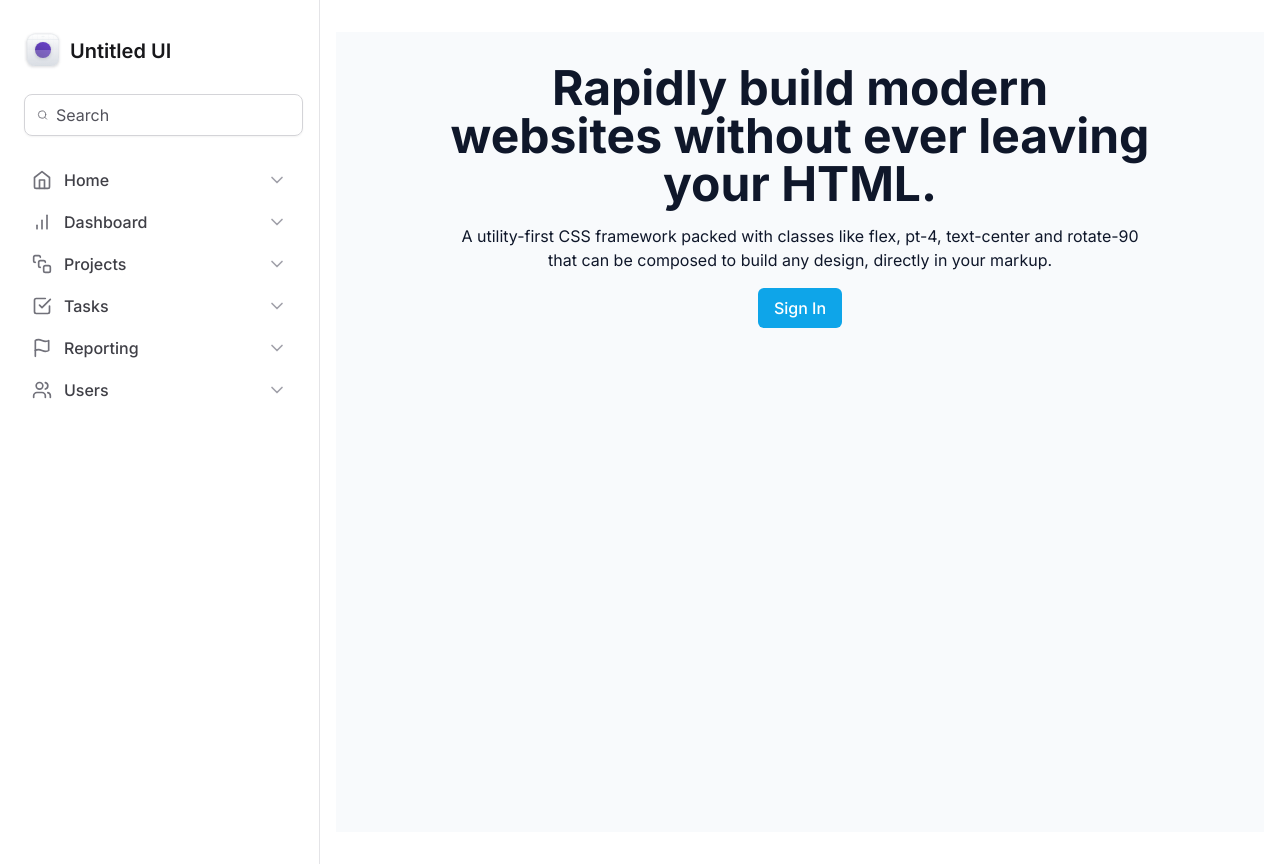
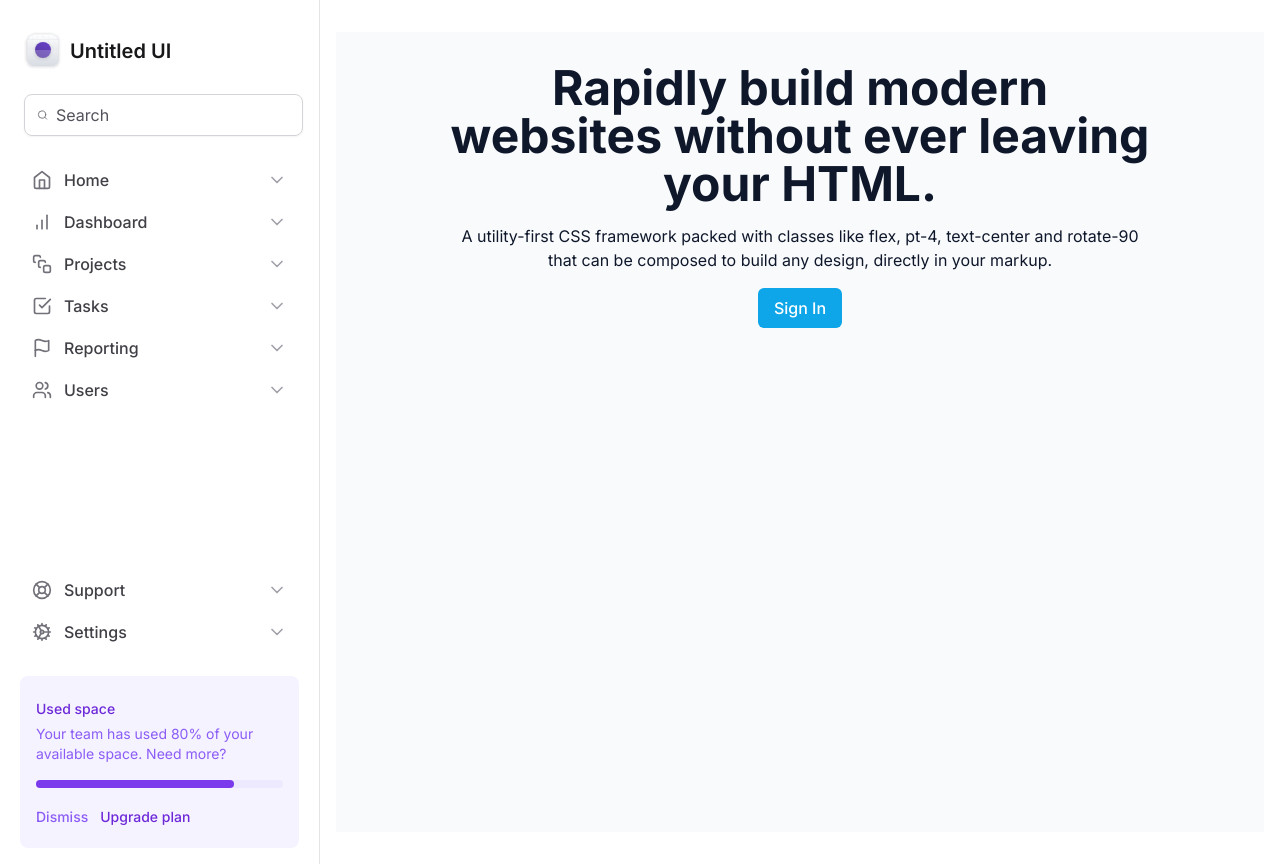
Before and after one commit to Adriano0106/tailwind-next, a Next.js app: page / in a window 1280 px wide. Shown: the top 864 px of the page. Built offline with nearby package versions, Linux system fonts and the light colour scheme.

Commit message:
Cria Widget de espaço usado/utilizado

```diff
--- a/src/app/components/Sidebar/MainNavigation/index.tsx
+++ /dev/null
@@ -1,22 +0,0 @@
-import { NavItem } from "./NavItem";
-import {
-  BarChart,
-  CheckSquare,
-  Flag,
-  Home,
-  SquareStack,
-  Users,
-} from "lucide-react";
-
-export function MainNavigation() {
-  return (
-    <nav className="space-y-0.5">
-      <NavItem title="Home" icon={Home} />
-      <NavItem title="Dashboard" icon={BarChart} />
-      <NavItem title="Projects" icon={SquareStack} />
-      <NavItem title="Tasks" icon={CheckSquare} />
-      <NavItem title="Reporting" icon={Flag} />
-      <NavItem title="Users" icon={Users} />
-    </nav>
-  );
-}
--- /dev/null
+++ b/src/app/components/Sidebar/NavItem.tsx
@@ -0,0 +1,22 @@
+import { ChevronDown } from "lucide-react";
+import { ElementType } from "react";
+
+export interface NavItemProps {
+  title: string;
+  icon: ElementType;
+}
+
+export function NavItem({ title, icon: Icon }: NavItemProps) {
+  return (
+    <a
+      href=""
+      className="group flex items-center gap-3 rounded px-3 py-2 hover:bg-violet-50"
+    >
+      <Icon className="h-5 w-5 text-zinc-500" />
+      <span className="font-medium text-zinc-700 group-hover:text-violet-500">
+        {title}
+      </span>
+      <ChevronDown className="ml-auto h-5 w-5 text-zinc-400 group-hover:text-violet-300" />
+    </a>
+  );
+}
--- /dev/null
+++ b/src/app/components/Sidebar/UsedSpaceWidget.tsx
@@ -0,0 +1,33 @@
+export function UsedSpaceWidget() {
+  return (
+    <div className="flex flex-col gap-4 rounded-lg bg-violet-50 px-4 py-5">
+      <div className="space-y-1">
+        <span className="text-sm/5 font-medium text-violet-700">
+          Used space
+        </span>
+        <p className="text-sm/5 text-violet-500">
+          Your team has used 80% of your available space. Need more?
+        </p>
+      </div>
+
+      <div className="h-2 rounded-full bg-violet-100">
+        <div className="h-2 w-4/5 rounded-full bg-violet-600" />
+      </div>
+
+      <div className="space-x-3">
+        <button
+          type="button"
+          className="text-sm font-medium text-violet-500 hover:text-violet-700"
+        >
+          Dismiss
+        </button>
+        <button
+          type="button"
+          className="text-sm font-medium text-violet-700 hover:text-violet-900"
+        >
+          Upgrade plan
+        </button>
+      </div>
+    </div>
+  );
+}
--- a/src/app/components/Sidebar/index.tsx
+++ b/src/app/components/Sidebar/index.tsx
@@ -1,10 +1,21 @@
 import { Logo } from "./Logo";
-import { Search } from "lucide-react";
-import { MainNavigation } from "./MainNavigation";
+import {
+  Search,
+  BarChart,
+  CheckSquare,
+  Flag,
+  Home,
+  SquareStack,
+  Users,
+  LifeBuoy,
+  Cog,
+} from "lucide-react";
+import { NavItem } from "./NavItem";
+import { UsedSpaceWidget } from "./UsedSpaceWidget";
 
 export function Sidebar() {
   return (
-    <aside className="space-y-6 border-r border-zinc-200 px-5 py-8">
+    <aside className="flex flex-col gap-6 border-r border-zinc-200 px-5 py-8">
       <Logo />
 
       <div className="mx-1 flex w-full items-center gap-2 rounded-lg border border-zinc-300 px-3 py-2 shadow-sm">
@@ -15,7 +26,23 @@
         />
       </div>
 
-      <MainNavigation />
+      <nav className="space-y-0.5">
+        <NavItem title="Home" icon={Home} />
+        <NavItem title="Dashboard" icon={BarChart} />
+        <NavItem title="Projects" icon={SquareStack} />
+        <NavItem title="Tasks" icon={CheckSquare} />
+        <NavItem title="Reporting" icon={Flag} />
+        <NavItem title="Users" icon={Users} />
+      </nav>
+
+      <div className="mt-auto flex flex-col gap-6">
+        <nav className="space-y-0.5">
+          <NavItem title="Support" icon={LifeBuoy} />
+          <NavItem title="Settings" icon={Cog} />
+        </nav>
+
+        <UsedSpaceWidget />
+      </div>
     </aside>
   );
 }
```
